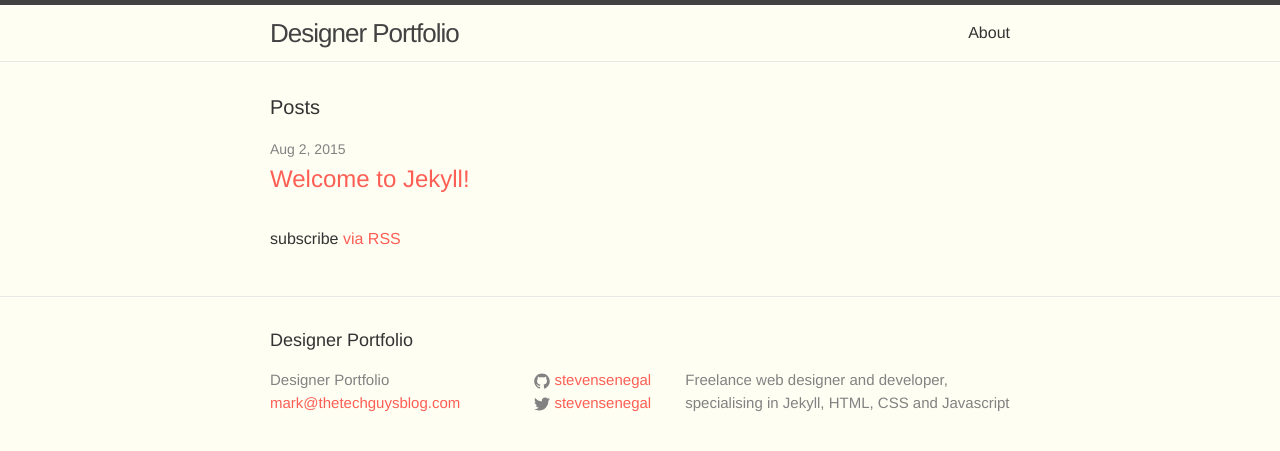
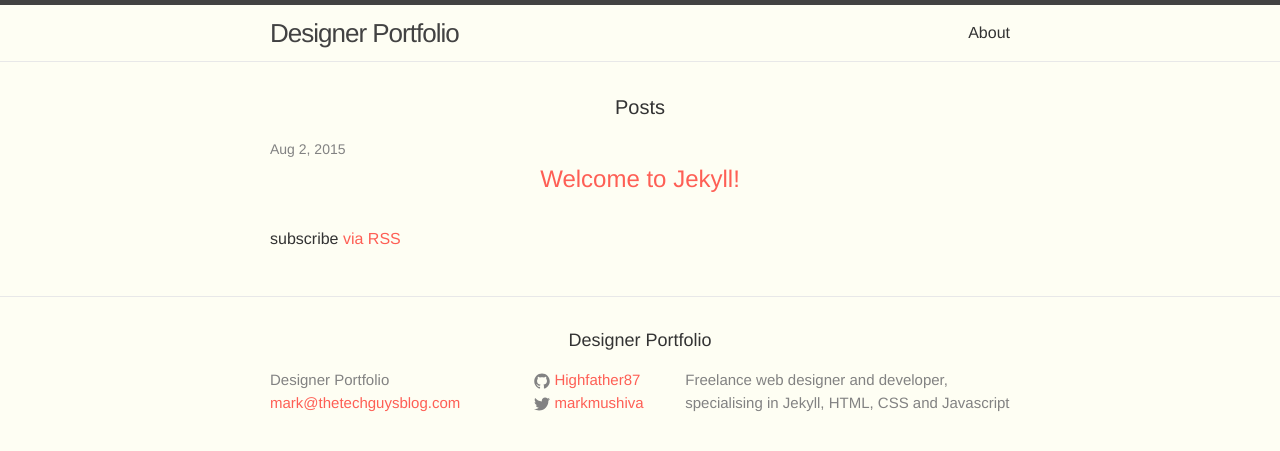
Before and after one commit to Highfather87/designer-portfolio, a Jekyll site: the page built from index.html, in a window 1280 px wide. Shown: the top 451 px of the page. Built offline with Jekyll 4.4.1, drawn with Linux system fonts in a browser that asks for light colours.

Commit message:
css colors

```diff
--- a/_config.yml
+++ b/_config.yml
@@ -6,9 +6,9 @@
   HTML, CSS and Javascript
 baseurl: "" # the subpath of your site, e.g. /blog/
 url: "http://yourdomain.com" # the base hostname & protocol for your site
-twitter_username: stevensenegal
-github_username:  stevensenegal
-google_username: stevensenegal
+twitter_username: markmushiva
+github_username:  Highfather87
+google_username: markmushiva
 
 permalink: /:categories/:title
 
--- a/_sass/_base.scss
+++ b/_sass/_base.scss
@@ -80,8 +80,16 @@
  * Headings
  */
 h1, h2, h3, h4, h5, h6 {
-    font-weight: 300;
+    font-weight: 500;
+    text-align: center;
 }
+
+
+.mega {font-size: $mega-font-size;}
+h1, .h1 {font-size: $h1-font-size;}
+h2, .h2 {font-size: $h2-font-size;}
+h3, .h3 {font-size: $h3-font-size;}
+h4, .h4 {font-size: $h4-font-size;}
 
 
 
@@ -91,13 +99,14 @@
 a {
     color: $brand-color;
     text-decoration: none;
-
+    transition: 0.3s;
+/*
     &:visited {
         color: darken($brand-color, 15%);
-    }
+    }*/
 
     &:hover {
-        color: $text-color;
+        color: $blue-color;
         text-decoration: underline;
     }
 }
--- a/css/main.scss
+++ b/css/main.scss
@@ -11,6 +11,12 @@
 $small-font-size:  $base-font-size * 0.875;
 $base-line-height: 1.5;
 
+$mega-font-size: 100px;
+$h1-font-size: 70px;
+$h2-font-size: 40px;
+$h3-font-size: 30px;
+$h4-font-size: 24px;
+
 $spacing-unit:     30px;
 
 $text-color:       #333;
@@ -18,6 +24,10 @@
 $brand-color:      #fe5f55;
 
 $grey-color:       #828282;
+$blue-color: #92b5bd;
+$yellow-color: #ede24e;
+$red-color: #df6d59;
+$purple-color: #6b2339;
 $grey-color-light: lighten($grey-color, 40%);
 $grey-color-dark:  darken($grey-color, 25%);
 
```
